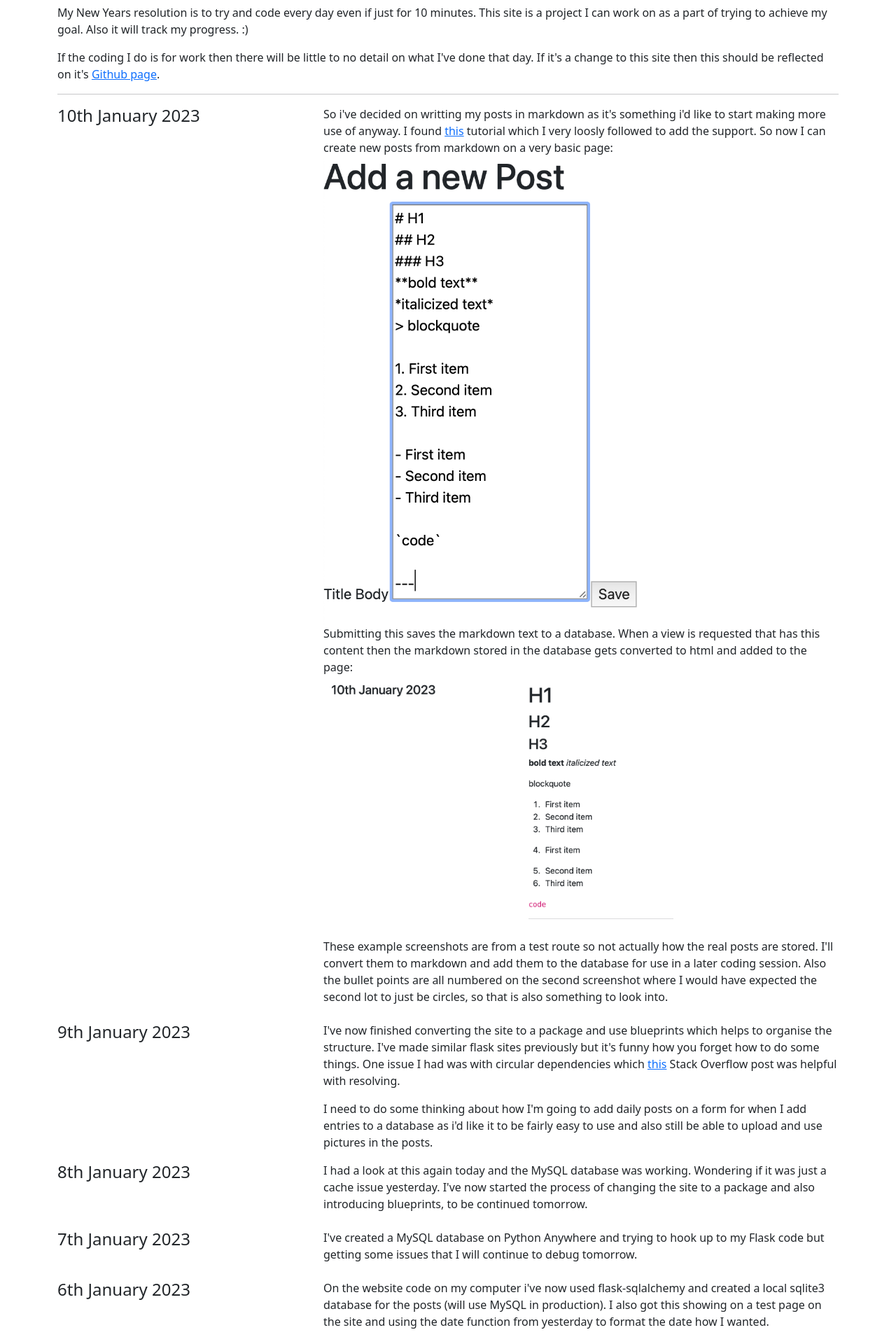
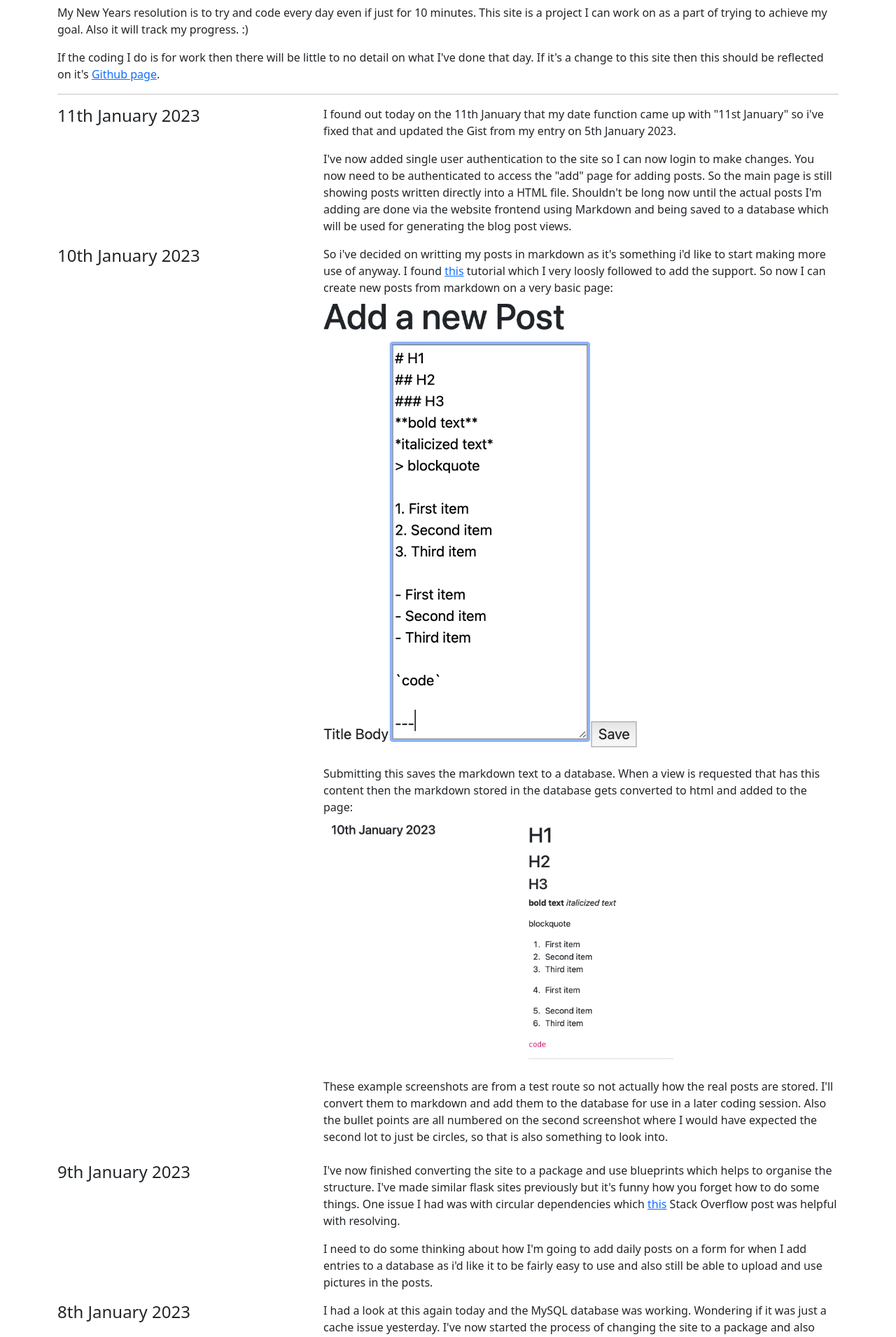
Before and after one commit to ceaveson/www.eaveson.co.uk, a Flask app: page / in a window 1280 px wide. Shown: the part 74-1984 px from the top of the page at 70% size. Run offline with Flask 2, Linux system fonts and the light colour scheme; some libraries are stand-ins or nearby versions.

Commit message:
11th January 2023

```diff
--- a/www_eaveson_co_uk/templates/blog/home.html
+++ b/www_eaveson_co_uk/templates/blog/home.html
@@ -20,6 +20,13 @@ If the coding I do is for work then there will be little to no detail on what I'
 <hr>
 </p></div>
     </div>
+    <div class="row">
+        <div class="col-4"><h4>11th January 2023</h4></div>
+        <div class="col-8">
+            <p>I found out today on the 11th January that my date function came up with "11st January" so i've fixed that and updated the Gist from my entry on 5th January 2023.</p>
+            <p>I've now added single user authentication to the site so I can now login to make changes. You now need to be authenticated to access the "add" page for adding posts. So the main page is still showing posts written directly into a HTML file. Shouldn't be long now until the actual posts I'm adding are done via the website frontend using Markdown and being saved to a database which will be used for generating the blog post views.</p>
+        </div>
+        </div>
     <div class="row">
         <div class="col-4"><h4>10th January 2023</h4></div>
         <div class="col-8">
```
